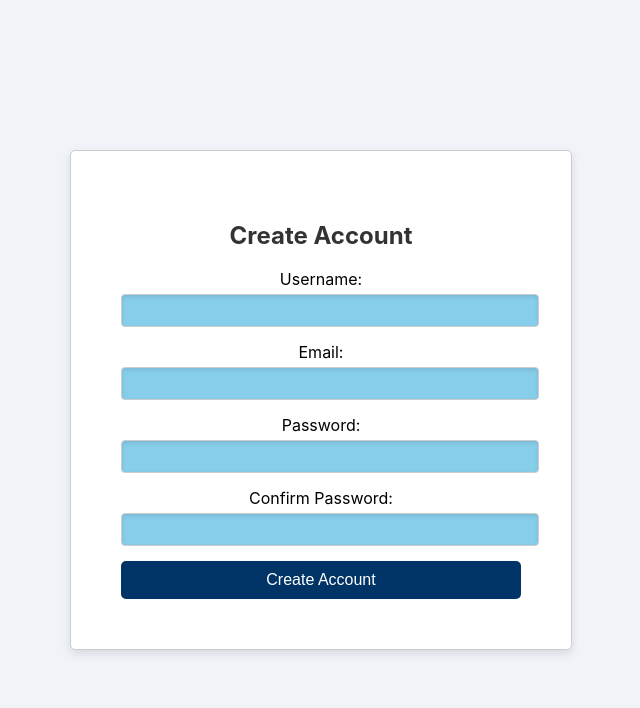
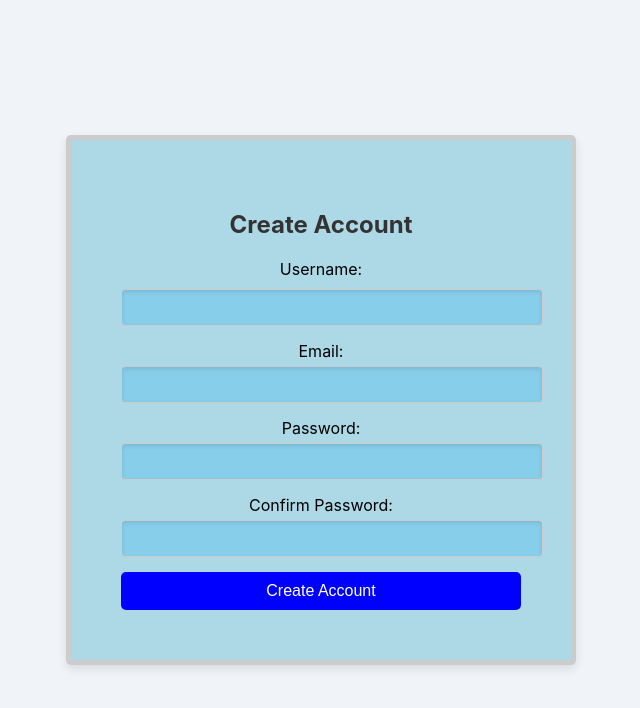
Before and after one commit to vinayakac/mcq, a React (Create React App) app in the folder webfront/: page /Register in a window 1280 px wide. Shown: the top 708 px of the page, without its empty margins (319-959 px from the left). Built offline with nearby package versions, Linux system fonts and the light colour scheme.

Commit message:
change code

```diff
--- a/webfront/src/pages/Register.js
+++ b/webfront/src/pages/Register.js
@@ -65,9 +65,9 @@ const RegistrationForm = () => {
           maxWidth: "400px",
           width: "100%",
           padding: "50px",
-          border: "1px solid #ccc",
+          border: "5px solid #ccc",
           borderRadius: "5px",
-          backgroundColor: "#ffffff", // White background for the form
+          backgroundColor: "lightblue", // White background for the form
           boxShadow: "0 4px 10px rgba(0, 0, 0, 0.1)", // Subtle shadow for depth
         }}
       >
@@ -85,8 +85,8 @@ const RegistrationForm = () => {
               required
               style={{
                 width: "100%",
-                padding: "8px",
-                marginTop: "5px",
+                padding: "10px",
+                marginTop: "10px",
                 border: "1px solid #ccc",
                 borderRadius: "4px",
                 backgroundColor: "#87CEEB", // Sky blue background for input
@@ -104,7 +104,7 @@ const RegistrationForm = () => {
               required
               style={{
                 width: "100%",
-                padding: "8px",
+                padding: "10px",
                 marginTop: "5px",
                 border: "1px solid #ccc",
                 borderRadius: "4px",
@@ -123,7 +123,7 @@ const RegistrationForm = () => {
               required
               style={{
                 width: "100%",
-                padding: "8px",
+                padding: "10px",
                 marginTop: "5px",
                 border: "1px solid #ccc",
                 borderRadius: "4px",
@@ -142,7 +142,7 @@ const RegistrationForm = () => {
               required
               style={{
                 width: "100%",
-                padding: "8px",
+                padding: "10px",
                 marginTop: "5px",
                 border: "1px solid #ccc",
                 borderRadius: "4px",
@@ -155,7 +155,7 @@ const RegistrationForm = () => {
             type="submit"
             style={{
               padding: "10px 15px",
-              backgroundColor: "#003366", // Dark blue background for the button
+              backgroundColor: "blue", // Dark blue background for the button
               color: "#fff", // White text color for contrast
               border: "none",
               borderRadius: "5px",
```
